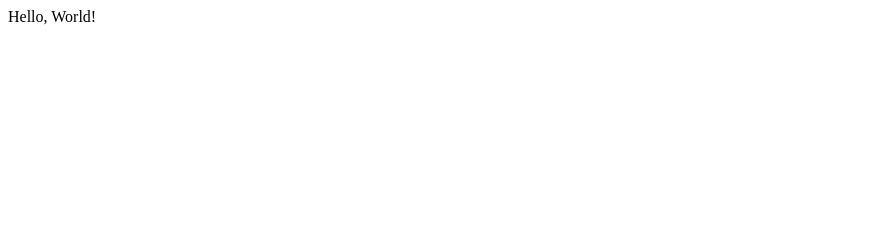
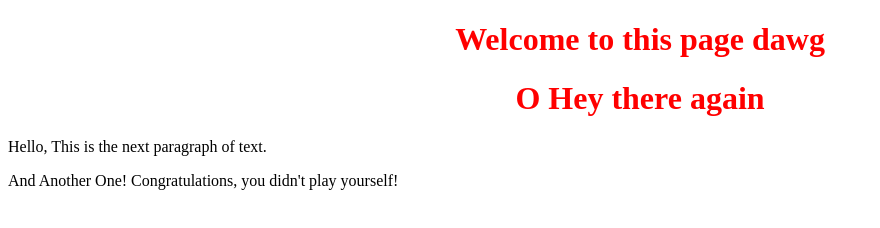
Before and after one commit to TBRam/TravRepo, a plain HTML site: page hello.html in a window 1280 px wide. Shown: the whole page, without its empty margins (0-880 px from the left). Drawn offline with Linux system fonts and the light colour scheme.

Commit message:
Store new changed html file

```diff
--- a/hello.html
+++ b/hello.html
@@ -2,8 +2,17 @@
 <html>
 	<head>
 		<title>My Webpage!</title>
+		<style>
+			h1 {
+				color: red;
+				text-align: center;
+			}
+		</style>
 	</head>
 	<body>
-		Hello, World!
+		<h1> Welcome to this page dawg </h1>
+		<h1> O Hey there again </h1>
+		<p> Hello, This is the next paragraph of text. </p>
+		<p> And Another One! Congratulations, you didn't play yourself! </p>
 	</body>
 </html>
```
